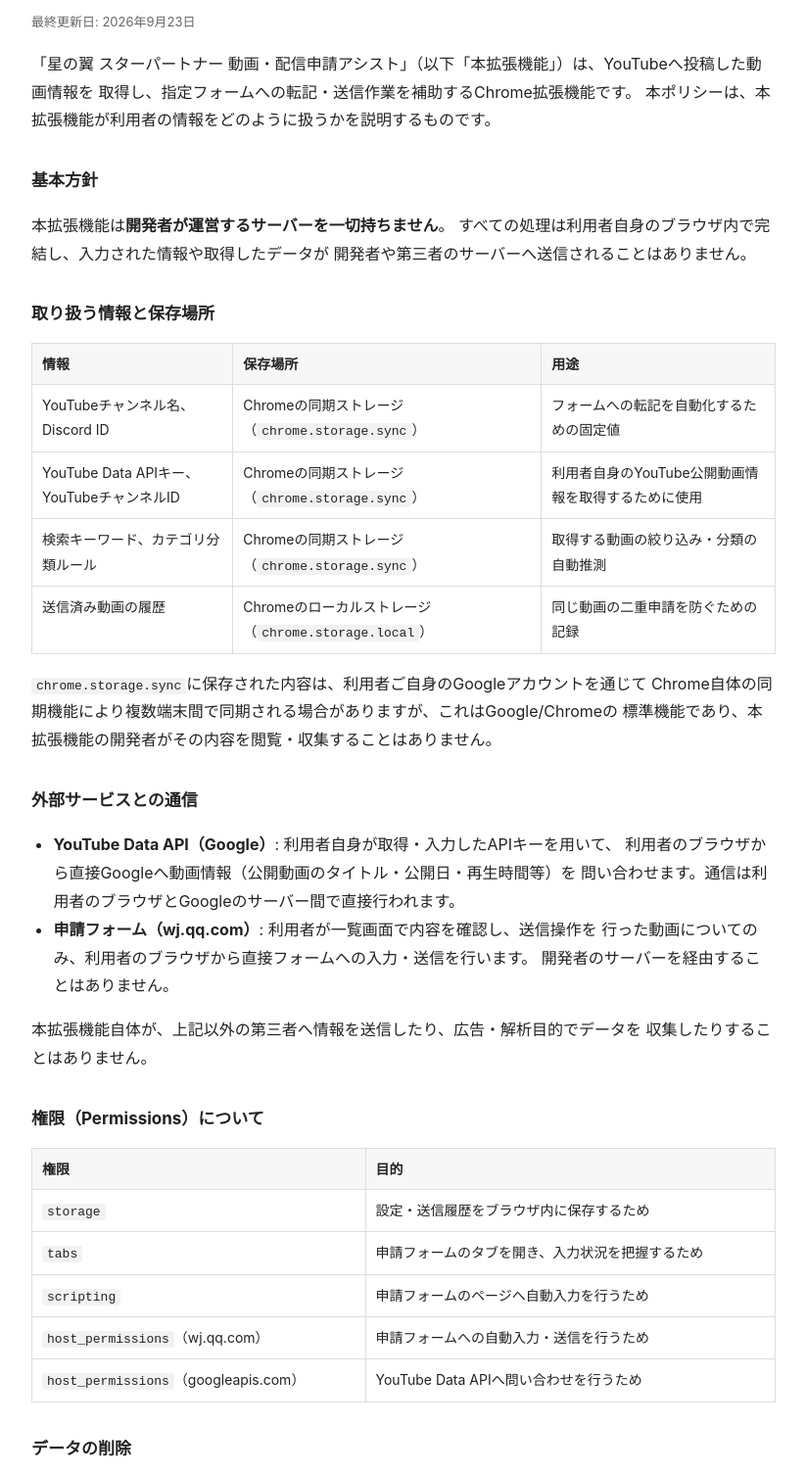
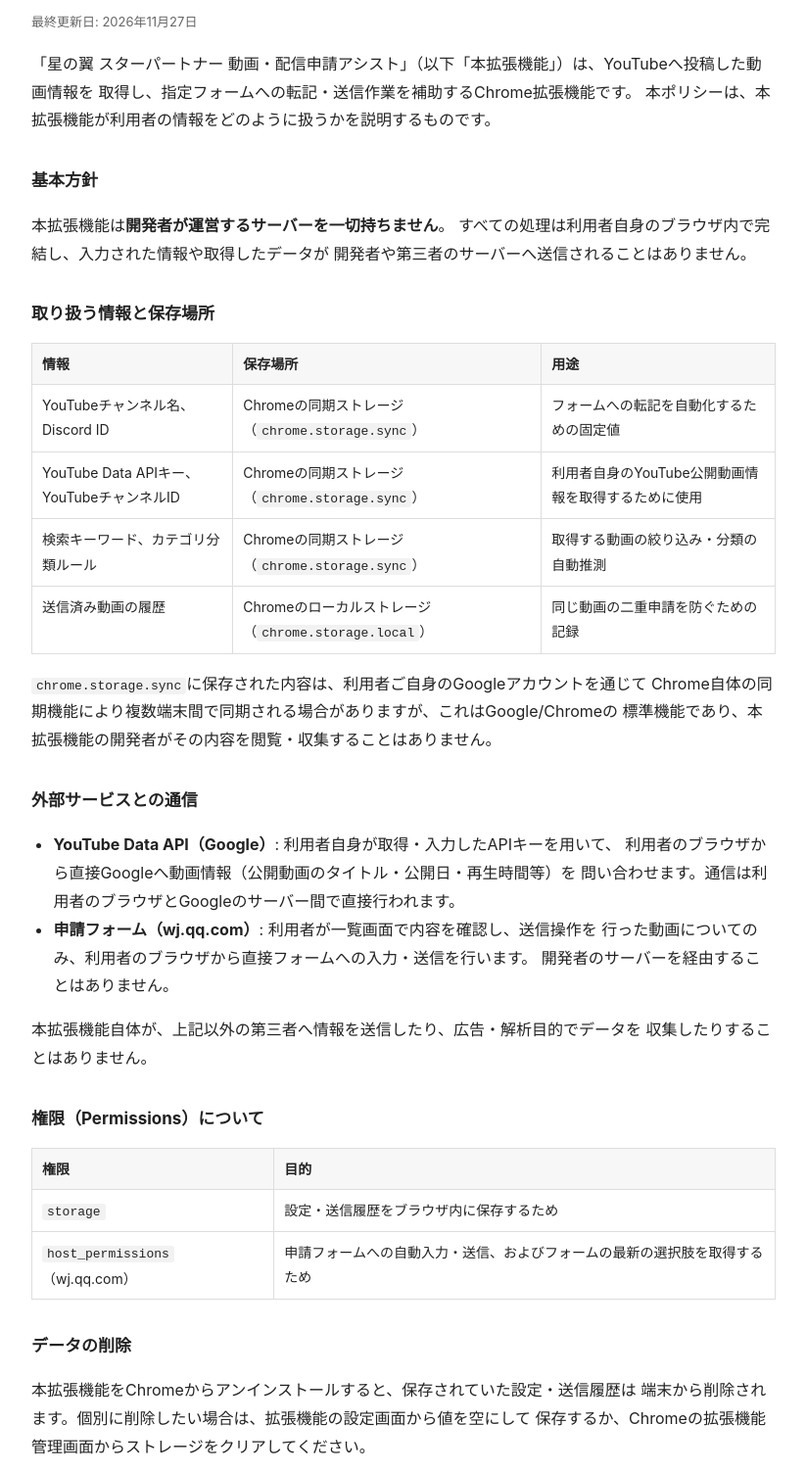
Before and after one commit to mizuha-kusunoki-v/starward_starpartner_assistapp, a browser extension: page docs/privacy-policy.html in a window 1280 px wide. Shown: the part 97-1600 px from the top of the page at 98% size, without its empty margins (228-1051 px from the left). Drawn offline with Linux system fonts and the light colour scheme.

Commit message:
未使用の権限を削除して0.1.2に更新
Chromeウェブストアの審査でscripting・tabsが未使用と指摘されたため削除。
YouTube APIはCORSに対応しているためgoogleapis.comのホスト権限も削除し、
プライバシーポリシーと申請ガイドの権限説明を合わせて更新した。

Co-Authored-By: Claude Sonnet 5.5 <noreply@anthropic.com>

```diff
--- a/docs/privacy-policy.html
+++ b/docs/privacy-policy.html
@@ -26,7 +26,7 @@
 <body>
 
 <h1>プライバシーポリシー</h1>
-<p class="updated">最終更新日: 2026年9月23日</p>
+<p class="updated">最終更新日: 2026年11月27日</p>
 
 <p>
 「星の翼 スターパートナー 動画・配信申請アシスト」（以下「本拡張機能」）は、YouTubeへ投稿した動画情報を
@@ -101,10 +101,7 @@ Chrome自体の同期機能により複数端末間で同期される場合が
   </thead>
   <tbody>
     <tr><td><code>storage</code></td><td>設定・送信履歴をブラウザ内に保存するため</td></tr>
-    <tr><td><code>tabs</code></td><td>申請フォームのタブを開き、入力状況を把握するため</td></tr>
-    <tr><td><code>scripting</code></td><td>申請フォームのページへ自動入力を行うため</td></tr>
-    <tr><td><code>host_permissions</code>（wj.qq.com）</td><td>申請フォームへの自動入力・送信を行うため</td></tr>
-    <tr><td><code>host_permissions</code>（googleapis.com）</td><td>YouTube Data APIへ問い合わせを行うため</td></tr>
+    <tr><td><code>host_permissions</code>（wj.qq.com）</td><td>申請フォームへの自動入力・送信、およびフォームの最新の選択肢を取得するため</td></tr>
   </tbody>
 </table>
 
--- a/package.json
+++ b/package.json
@@ -1,6 +1,6 @@
 {
   "name": "starpartner-assistant",
-  "version": "0.1.0",
+  "version": "0.1.2",
   "private": true,
   "description": "星の翼 スターパートナー 動画・配信申請アシスト（Chrome拡張機能）",
   "type": "module",
```
Also changed, not shown: docs/chrome-web-store-submission.md (+5 -4 lines), manifest.json, 1 other file.
